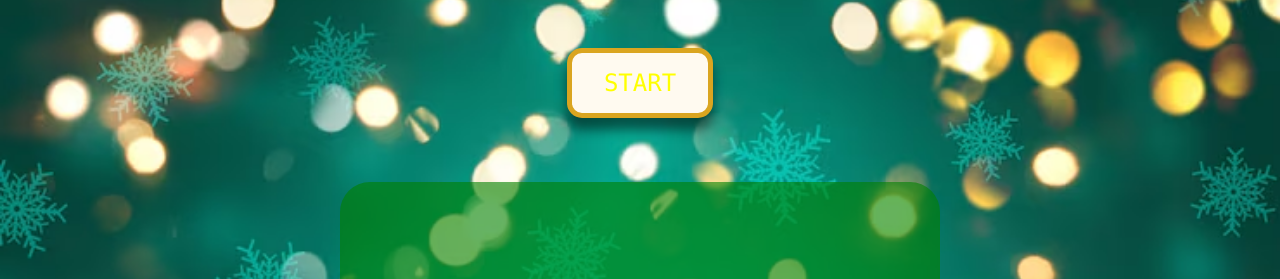
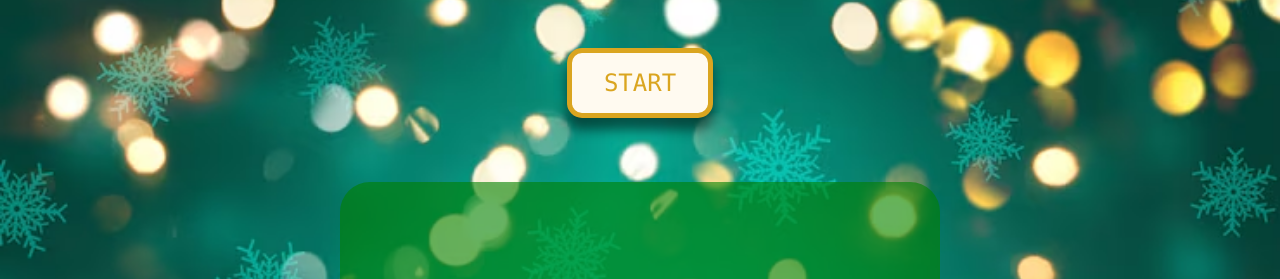
Before and after one commit to meredithnorman/Christmas-Catcher, a plain HTML site: page index.html in a window 1280 px wide. Shown: the part 150-429 px from the top of the page. Drawn offline with nearby package versions, Linux system fonts and the light colour scheme.

Commit message:
Update styles.css

```diff
--- a/styles.css
+++ b/styles.css
@@ -30,7 +30,7 @@
   padding: 1rem 2rem;
   text-align: center;
   text-decoration: none;
-  color: yellow;
+  color: goldenrod;
   font-family: "Lucida Console", monospace;
   font-size: 2rem;
   box-shadow: 0 12px 12px 0 rgba(0, 0, 0, 0.5);
```
